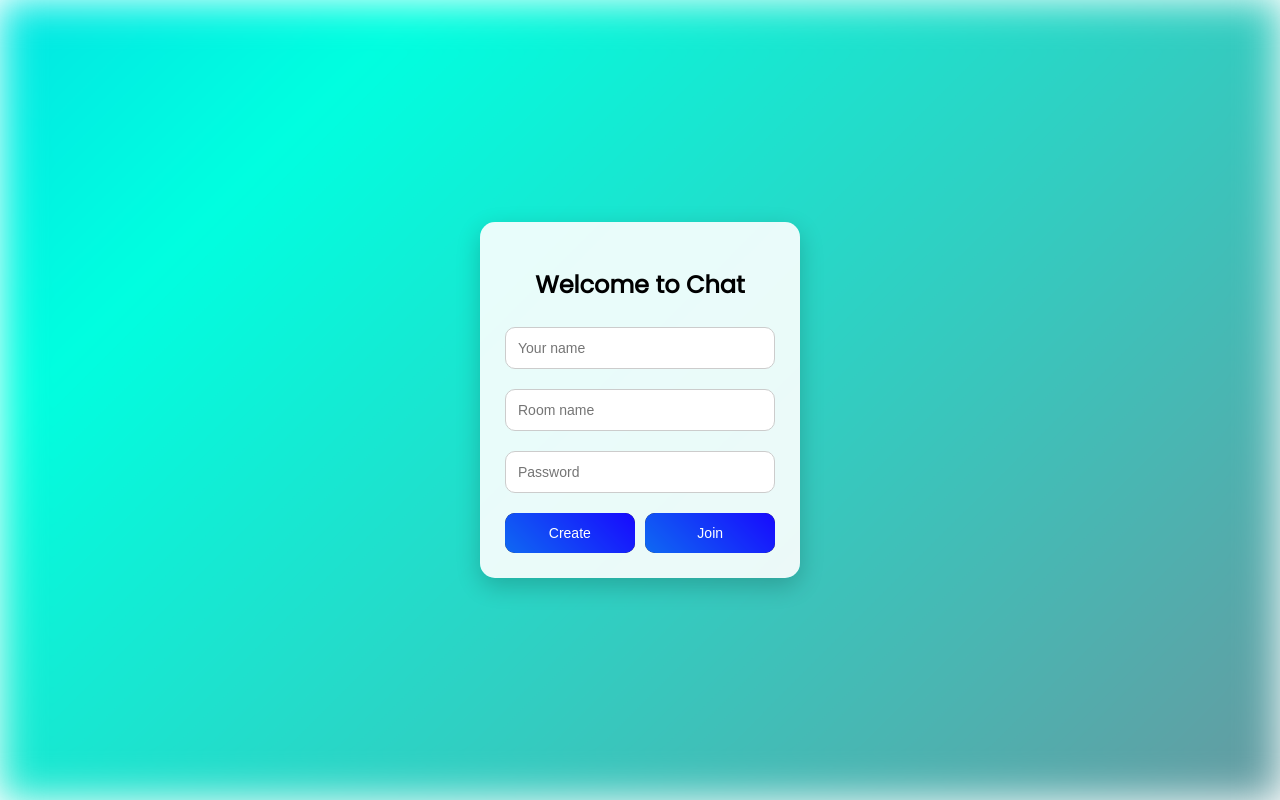
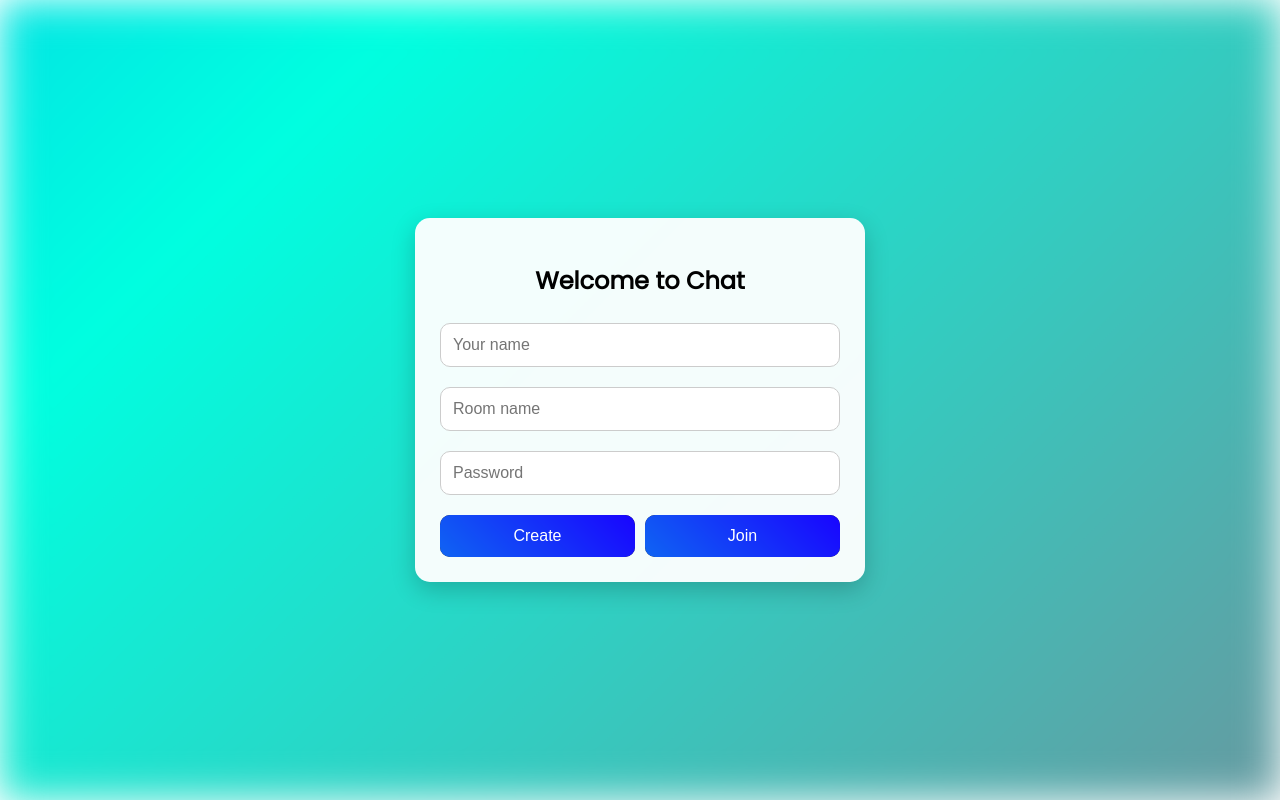
Before and after one commit to pro-code001/chat-server, a Flask app: page / in a window 1280 px wide. Run offline with Flask 2, Linux system fonts and the light colour scheme; some libraries are stand-ins or nearby versions.

Commit message:
index.html

```diff
--- a/templates/index.html
+++ b/templates/index.html
@@ -2,6 +2,7 @@
 <html lang="en">
 <head>
   <meta charset="UTF-8" />
+  <meta name="viewport" content="width=device-width, initial-scale=1.0">
   <title>Stylish Chat</title>
   <script src="https://cdn.socket.io/4.5.0/socket.io.min.js"></script>
   <link href="https://fonts.googleapis.com/css2?family=Poppins&display=swap" rel="stylesheet">
@@ -14,8 +15,7 @@
       font-family: 'Poppins', sans-serif;
       margin: 0;
       padding: 0;
-      height: 100vh;
-      overflow: hidden;
+      min-height: 100vh;
       display: flex;
       justify-content: center;
       align-items: center;
@@ -42,11 +42,12 @@
     }
 
     #login, #chat {
-      background: rgba(255, 255, 255, 0.9);
+      background: rgba(255, 255, 255, 0.95);
       padding: 25px;
       border-radius: 15px;
       box-shadow: 0 8px 24px rgba(0, 0, 0, 0.2);
-      width: 320px;
+      width: 90%;
+      max-width: 450px;
       text-align: center;
     }
 
@@ -60,19 +61,21 @@
       padding: 12px;
       border-radius: 10px;
       border: 1px solid #ccc;
-      font-size: 14px;
+      font-size: 16px;
     }
 
     .btn-group {
       display: flex;
       justify-content: space-between;
       margin-top: 10px;
+      gap: 10px;
+      flex-wrap: wrap;
     }
 
     button {
-      width: 48%;
+      flex: 1 1 45%;
       padding: 12px;
-      font-size: 14px;
+      font-size: 16px;
       border: none;
       border-radius: 10px;
       cursor: pointer;
@@ -113,7 +116,7 @@
     }
 
     #messages {
-      height: 200px;
+      height: 250px;
       overflow-y: auto;
       border: 1px solid #ccc;
       padding: 10px;
@@ -125,15 +128,34 @@
 
     #messageInput {
       width: calc(100% - 60px);
+      font-size: 15px;
+      padding: 10px;
+      border-radius: 10px;
+      border: 1px solid #ccc;
     }
 
     #sendBtn {
       width: 50px;
       background-color: #28a745;
+      color: white;
+      border: none;
+      border-radius: 10px;
+      font-size: 18px;
+      margin-left: 5px;
     }
 
     #sendBtn:hover {
       background-color: #1f7d34;
+    }
+
+    @media (max-width: 480px) {
+      input, button, #messageInput, #sendBtn {
+        font-size: 15px;
+      }
+
+      #messages {
+        height: 200px;
+      }
     }
   </style>
 </head>
```
